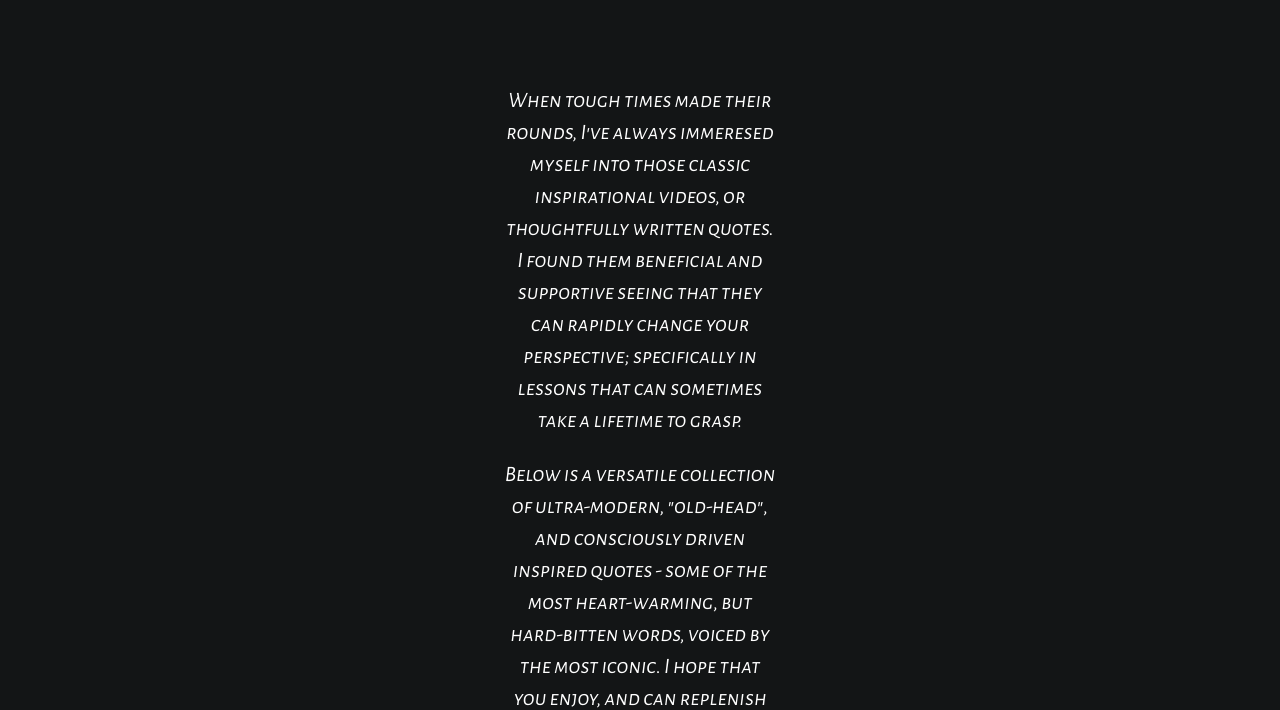
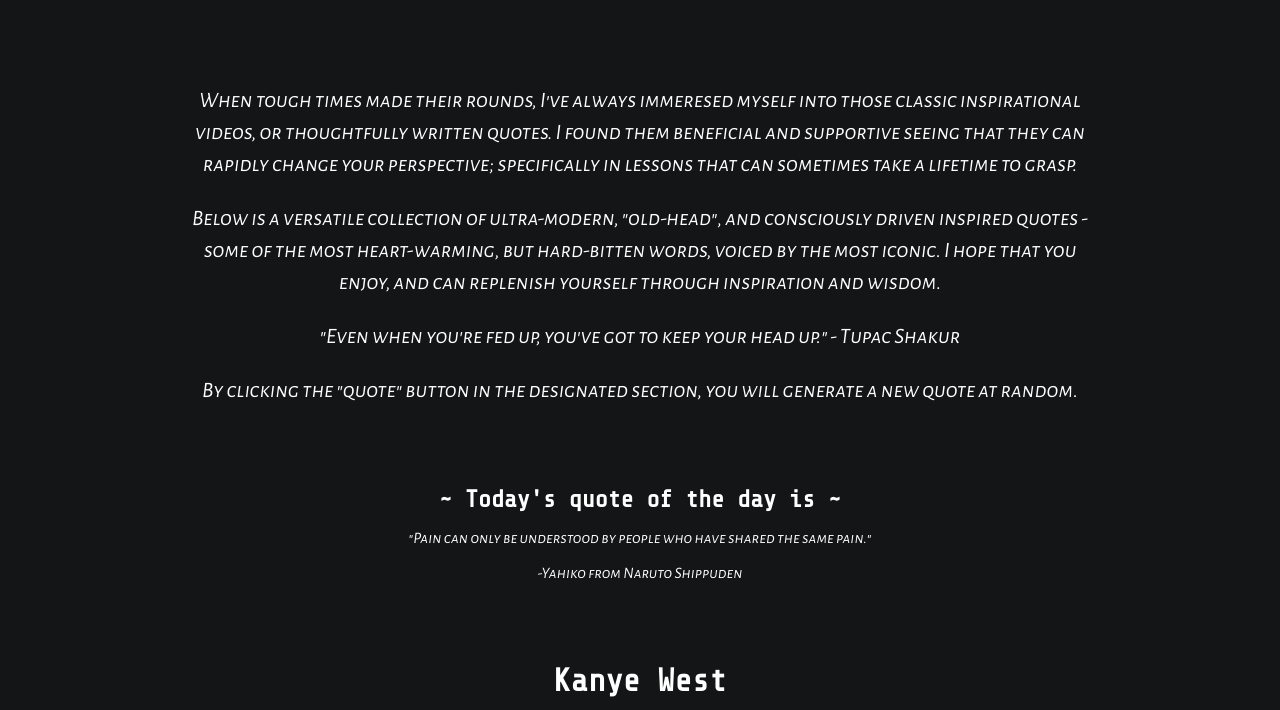
Before and after one commit to Orantes-J/Mood-Booster, a website built with Parcel: page index.html in a window 1280 px wide. Shown: the part 109-819 px from the top of the page. Built offline with nearby package versions, Linux system fonts and the light colour scheme.

Commit message:
margin correction bio

```diff
--- a/src/css/main.css
+++ b/src/css/main.css
@@ -248,7 +248,7 @@
     text-align: center;
 }
 .sect-p1{
-    margin: 5pc 30pc 5pc 30pc;
+    margin: 5pc 10pc;
 }
 .sect-p1 p{
     font-size: 22px;
```
